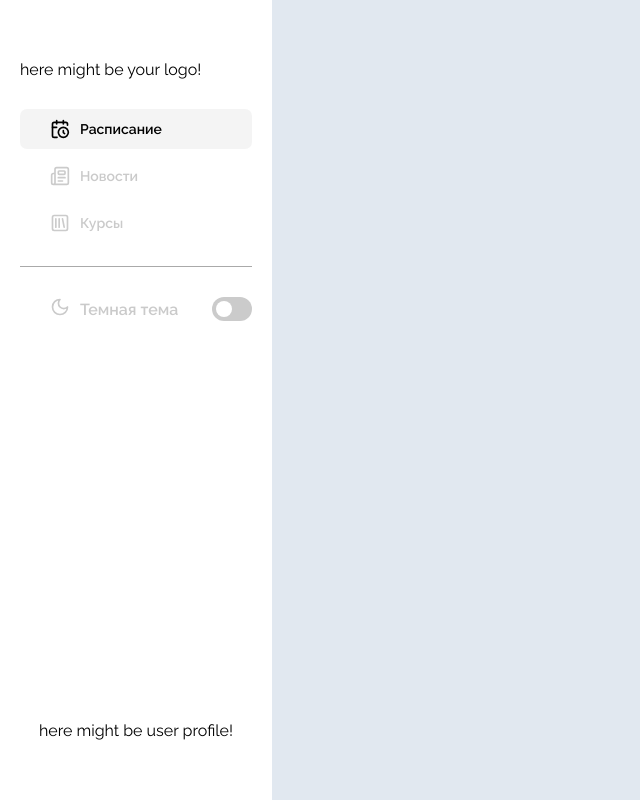
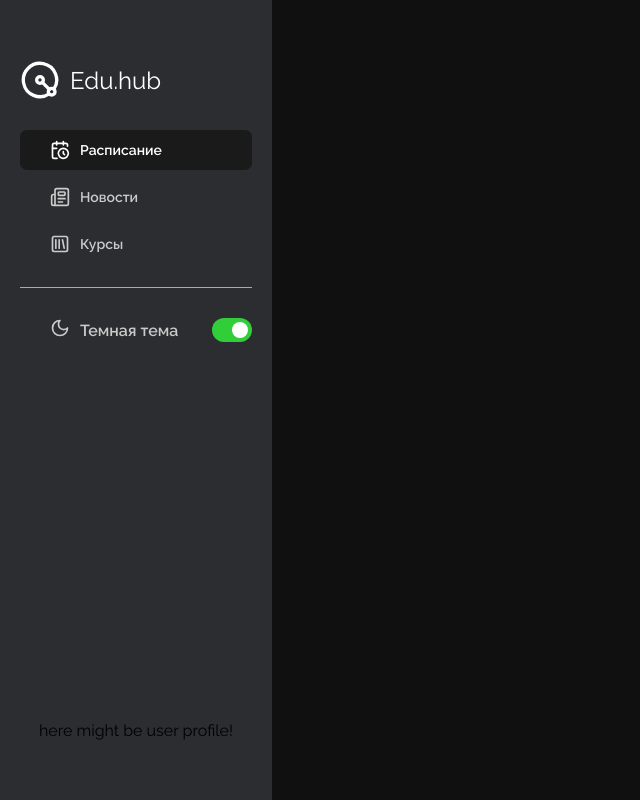
Before and after one commit to sora-yuka/schedule-reworked, a React (Vite) app: page / in a window 1280 px wide. Shown: the whole page, without its empty margins (0-640 px from the left). Built offline with nearby package versions, Linux system fonts and the light colour scheme; no server answers.

Commit message:
dark mode on sidebark predone

```diff
--- a/src/main.jsx
+++ b/src/main.jsx
@@ -1,9 +1,12 @@
 import { StrictMode } from "react"
 import { createRoot } from "react-dom/client"
 import App from "./App.jsx"
+import { ThemeProvider } from './presentation/contexts/themeContext.jsx'
 
 createRoot(document.getElementById("root")).render(
 	<StrictMode>
-		<App />
+        <ThemeProvider>
+		    <App />
+        </ThemeProvider>
 	</StrictMode>
 )
--- a/src/presentation/components/layout/Sidebar/Sidebar.css
+++ b/src/presentation/components/layout/Sidebar/Sidebar.css
@@ -6,8 +6,31 @@
     justify-content: space-between;
     align-items: center;
 
-    /* border-right: 1px solid var(--border); */
     background-color: var(--theme-light-background-primary);
+}
+
+.main__wrapper.dark-theme .sidebar__wrapper {
+    background-color: var(--theme-dark-background-primary);
+}
+
+.sidebar__logo {
+    display: flex;
+    align-items: center;
+    gap: 10px;
+    font-size: 24px;
+}
+
+.main__wrapper.dark-theme .sidebar__logo {
+    color: #fff;
+}
+
+.sidebar__logo img {
+    width: 40px;
+    height: 40px;
+}
+
+.main__wrapper.dark-theme .sidebar__logo img {
+    filter: var(--theme-dark-tab-filter);
 }
 
 .sidebar__list {
@@ -41,7 +64,16 @@
 
 .sidebar__tab--active {
     color: #000000;
-    background-color: var(--theme-light-background-active-tab);
+    background-color: var(--theme-light-tab-background-active);
+}
+
+.main__wrapper.dark-theme .sidebar__tab--active img {
+    filter: var(--theme-dark-tab-filter);
+}
+
+.main__wrapper.dark-theme .sidebar__tab--active {
+    color: #fff;
+    background-color: var(--theme-dark-tab-background-active);
 }
 
 .sidebar__tab {
@@ -50,16 +82,25 @@
 
 .sidebar__tab img {
     transition: all .3s;
-    filter: invert(88%) sepia(0%) saturate(22%) hue-rotate(216deg) brightness(90%) contrast(101%);
+    filter: var(--theme-light-tab-filter);
 }
 
 .sidebar__tab:hover {
     color: #000;
-    background-color: var(--theme-light-background-active-tab);
+    background-color: var(--theme-light-tab-background-active);
+}
+
+.main__wrapper.dark-theme .sidebar__tab:hover {
+    color: #fff;
+    background-color: var(--theme-dark-tab-background-active);
 }
 
 .sidebar__tab:hover img {
     filter: none;
+}
+
+.main__wrapper.dark-theme .sidebar__tab:hover img {
+    filter: var(--theme-dark-tab-filter);
 }
 
 .sidebar__toggle-theme {
--- a/src/presentation/components/layout/Sidebar/Sidebar.jsx
+++ b/src/presentation/components/layout/Sidebar/Sidebar.jsx
@@ -1,26 +1,32 @@
-import { useState } from 'react'
+import { useState, useContext, useEffect } from 'react'
 import { NavLink } from 'react-router-dom'
+import { ThemeContext } from '../../../contexts/themeContext.jsx'
 import Button from '../../ui/Button/Button.jsx'
 
 import './Sidebar.css'
 
 
 export default function SidebarComponent() {
+    const { theme, toggleTheme } = useContext(ThemeContext)
+
     const tab = "sidebar__tab"
     const activeTab = "sidebar__tab--active"
-    const [checked, setChecked]  = useState(false)
+    const [checked, setChecked]  = useState(theme === "dark-theme")
 
-    const handleToggleButton = () => {
+    useEffect(() => {
+        setChecked(theme === "dark-theme")
+    }, [ ])
+
+    const buttonToggle = () => {
         setChecked(prevState => !prevState)
-        let mainWrapper = document.body.getElementsByClassName("main__wrapper")[0]
-        mainWrapper.classList.add("--dark-theme")
+        toggleTheme()
     }
 
     return (
         <div className="sidebar__wrapper">
             <div className="sidebar__container">
                 <div className="sidebar__logo">
-                    here might be your logo!
+                    <img src="/svg/linkrel-icon.svg" alt="icon" /> Edu.hub
                 </div>
                 <ul className="sidebar__list">
                     <li className="sidebar__list-item">
@@ -43,14 +49,14 @@ export default function SidebarComponent() {
                     </li>
                 </ul>
                 <div className="sidebar__toggle-theme">
-                    <Button className="button__toggle-theme" onClick={ handleToggleButton }>
+                    <Button className="button__toggle-theme" onClick={ buttonToggle }>
                         Темная тема
                     </Button>
                     <div className="sidebar__switch-round">
                         <label className="switch">
                             <input type="checkbox"
                                 checked={ checked }
-                                onChange={ handleToggleButton }
+                                onChange={ buttonToggle }
                             />
                             <span className="switch__slider" />
                         </label>
--- /dev/null
+++ b/src/presentation/contexts/themeContext.jsx
@@ -0,0 +1,38 @@
+import { useEffect, createContext, useState, useContext } from 'react'
+
+const ThemeContext = createContext()
+
+const getTheme = () => {
+    const storedTheme = localStorage.getItem("theme")
+    const userPreference = window.matchMedia('(prefers-color-scheme: dark)')
+
+    if (storedTheme) {
+        return storedTheme
+    } else if (userPreference) {
+        localStorage.setItem("theme", "dark-theme")
+        return "dark-theme"
+    } else {
+        localStorage.setItem("theme", "light-theme")
+        return "light-theme"
+    }
+}
+
+const ThemeProvider = ({ children }) => {
+    const [theme, setTheme] = useState(getTheme)
+
+    const toggleTheme = () => {
+        setTheme(prevState => {
+            const newTheme = prevState === "dark-theme" ? "light-theme" : "dark-theme"
+            localStorage.setItem("theme", newTheme)
+            return newTheme
+        })
+    }
+
+    return (
+        <ThemeContext.Provider value={{ theme, setTheme, toggleTheme }}>
+            { children }
+        </ThemeContext.Provider>
+    )
+}
+
+export { ThemeContext, ThemeProvider }
--- a/src/presentation/pages/Home/HomePage.css
+++ b/src/presentation/pages/Home/HomePage.css
@@ -3,3 +3,7 @@
     grid-template-columns: auto 1fr;
     height: 100vh;
 }
+
+.main__wrapper.dark-theme {
+    background-color: var(--theme-dark-background-secondary);
+}
--- a/src/presentation/pages/Home/HomePage.jsx
+++ b/src/presentation/pages/Home/HomePage.jsx
@@ -1,12 +1,16 @@
+import { useContext } from 'react'
 import SidebarComponent from '../../components/layout/Sidebar/Sidebar'
 import { Outlet } from 'react-router-dom'
+import { ThemeContext } from '../../contexts/themeContext'
 
 import './HomePage.css'
 
 
 export default function HomePage() {
+    const { theme } = useContext(ThemeContext)
+
     return (
-        <div className="main__wrapper">
+        <div className={ `main__wrapper ${theme}` }>
             <SidebarComponent />
             <Outlet />
         </div>
--- a/src/presentation/styles/_vars.css
+++ b/src/presentation/styles/_vars.css
@@ -15,10 +15,14 @@
     --theme-light-background-secondary: #E1E8F0;
     --theme-light-border: #FCFBFD;
 
-    --theme-light-background-active-tab: #F4F4F4;
-
     --theme-dark-background-primary: #2C2D30;
     --theme-dark-background-secondary: #101010;
+
+    --theme-light-tab-background-active: #F4F4F4;
+    --theme-light-tab-filter: invert(88%) sepia(0%) saturate(22%) hue-rotate(216deg) brightness(90%) contrast(101%);
+
+    --theme-dark-tab-background-active: #1A1A1A;
+    --theme-dark-tab-filter: brightness(0) saturate(100%) invert(100%) sepia(0%) saturate(7500%) hue-rotate(141deg) brightness(106%) contrast(104%);
 
     /* Font color variables */
     --theme-dark-color: #ffffff;
```
